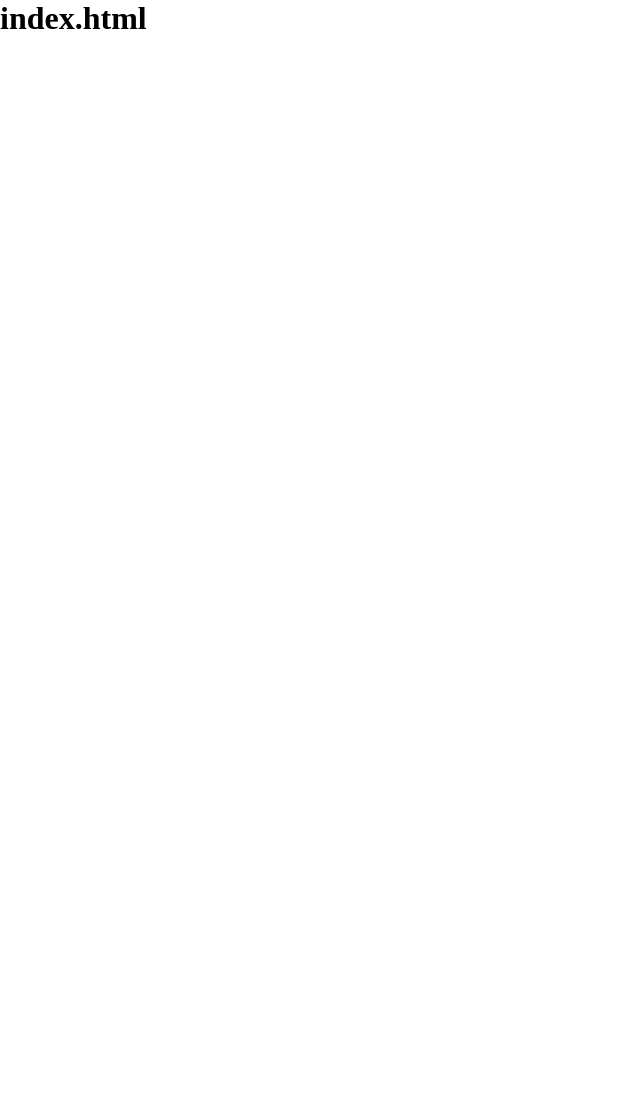
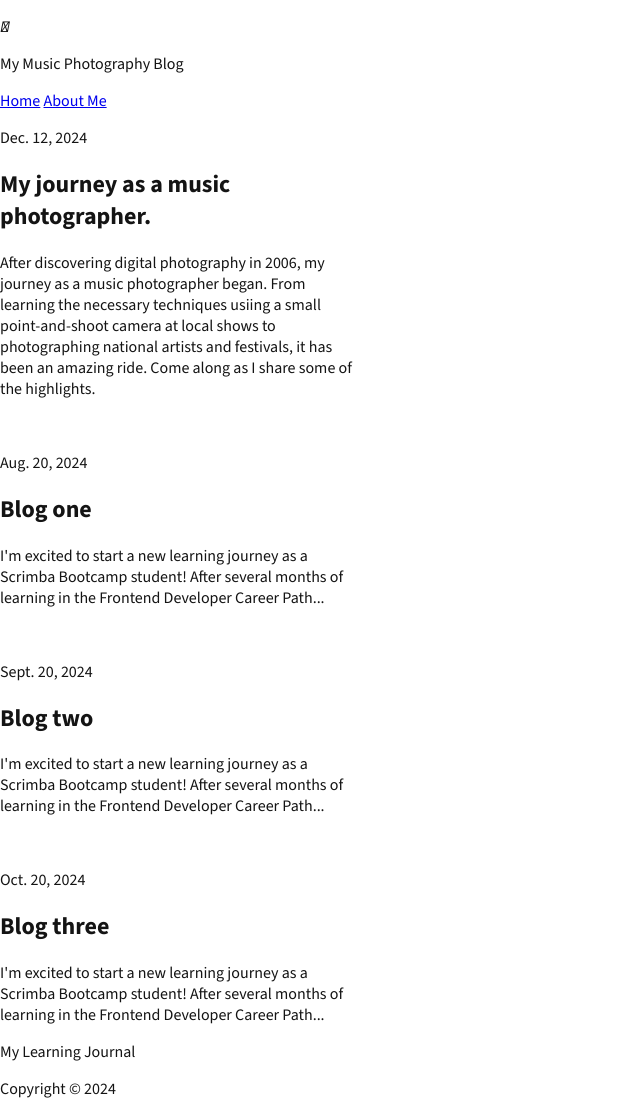
Before and after one commit to pirate032/learning-journal-solo-project, a website built with Vite: page index.html in a window 1280 px wide. Shown: the whole page, without its empty margins (0-640 px from the left). Before the commit the page ends 800 px from the top, so only its background shows below. Built offline with nearby package versions, Linux system fonts and the light colour scheme.

Commit message:
basic html and first image

```diff
--- a/css/style.css
+++ b/css/style.css
@@ -2,4 +2,7 @@ html,
 body {
     margin: 0;
     padding: 0;
+    font-family: "Source Sans 3", sans-serif;
+    color: #141414;
+    max-width: 360px;
 }
--- a/index.html
+++ b/index.html
@@ -1,9 +1,69 @@
-<html>
+<!doctype html>
+<html lang="en">
+
     <head>
         <title>My Learning Journal</title>
         <link rel="stylesheet" href="css/style.css">
+        <link rel="preconnect" href="https://fonts.googleapis.com">
+        <link rel="preconnect" href="https://fonts.gstatic.com" crossorigin>
+        <link href="https://fonts.googleapis.com/css2?family=Source+Sans+3:ital,wght@0,200..900;1,200..900&display=swap"
+            rel="stylesheet">
+        <link rel="stylesheet" href="https://cdnjs.cloudflare.com/ajax/libs/font-awesome/5.15.3/css/all.min.css">
+        <meta name="viewport" content="width=device-width, initial-scale=1.0">
     </head>
+
     <body>
-        <h1>index.html</h1>
+        <header>
+            <!-- <h1>index.html</h1> -->
+            <p>
+                <i class="fa-solid fa-comment-dots"></i>
+            </p>
+            <p>My Music Photography Blog</p>
+            <nav>
+                <a href="#">Home</a>
+                <a href="#">About Me</a>
+            </nav>
+        </header>
+        <main>
+            <section class="hero">
+                <p>Dec. 12, 2024</p>
+                <h1>My journey as a music photographer.</h1>
+                <p>After discovering digital photography in 2006, my journey as a music
+                    photographer began.  From learning the necessary techniques usiing a
+                    small point-and-shoot camera at local shows to photographing national
+                    artists and festivals, it has been an amazing ride.  Come along as I
+                    share some of the highlights.
+                </p>
+            </section>
+            <section class="blog-one">
+                <img>
+                <p>Aug. 20, 2024</p>
+                <h2>Blog one</h2>
+                <p>I'm excited to start a new learning journey as a Scrimba Bootcamp student!
+                    After several months of learning in the Frontend Developer Career Path...
+                </p>
+            </section>
+            <section class="blog-two">
+                <img>
+                <p>Sept. 20, 2024</p>
+                <h2>Blog two</h2>
+                <p>I'm excited to start a new learning journey as a Scrimba Bootcamp student!
+                    After several months of learning in the Frontend Developer Career Path...
+                </p>
+            </section>
+            <section class="blog-three">
+                <img>
+                <p>Oct. 20, 2024</p>
+                <h2>Blog three</h2>
+                <p>I'm excited to start a new learning journey as a Scrimba Bootcamp student!
+                    After several months of learning in the Frontend Developer Career Path...
+                </p>
+            </section>
+        </main>
+        <footer>
+            <p>My Learning Journal</p>
+            <p>Copyright © 2024</p>
+        </footer>
     </body>
+
 </html>
```
Also changed, not shown: images/StevenTyler.jpg (added).
